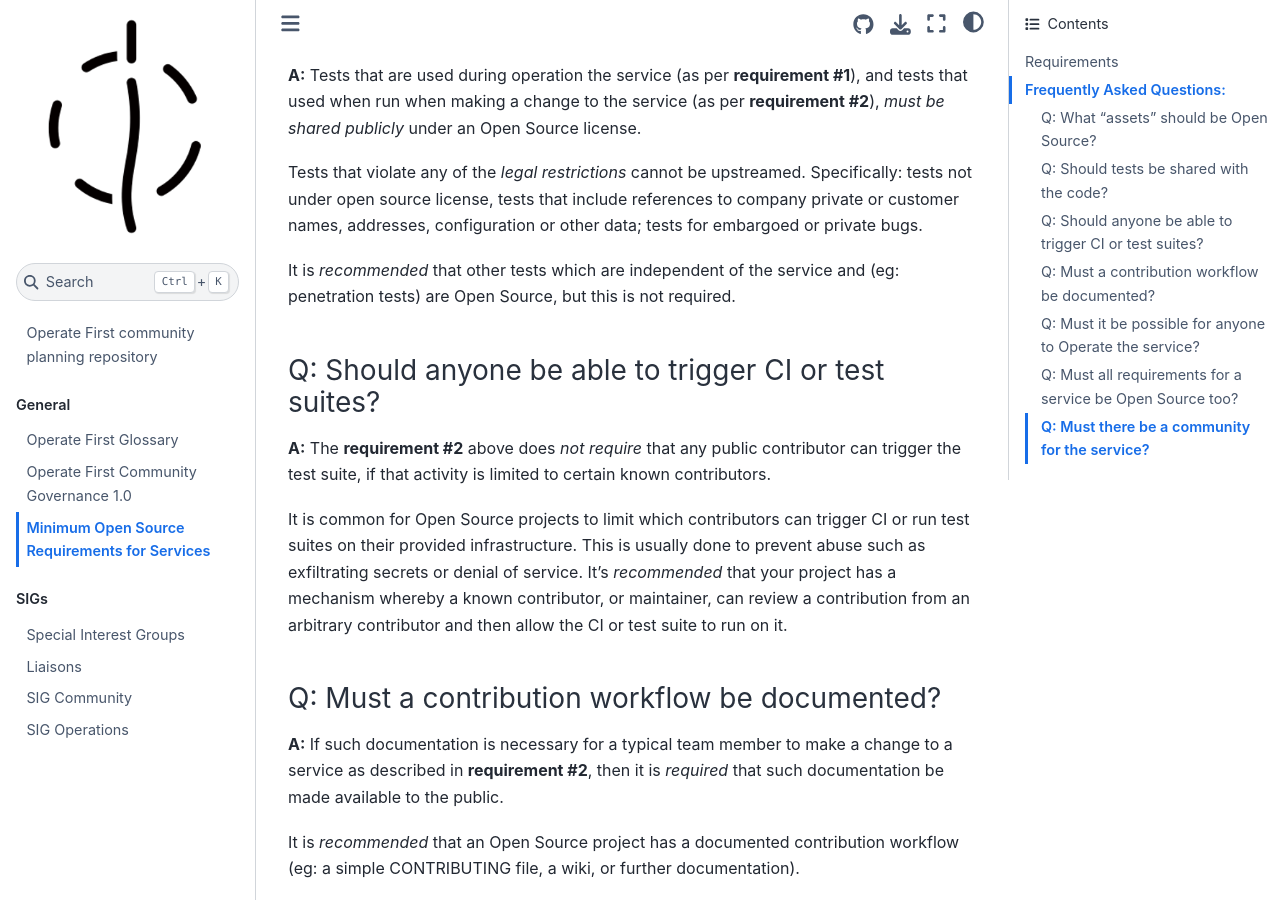
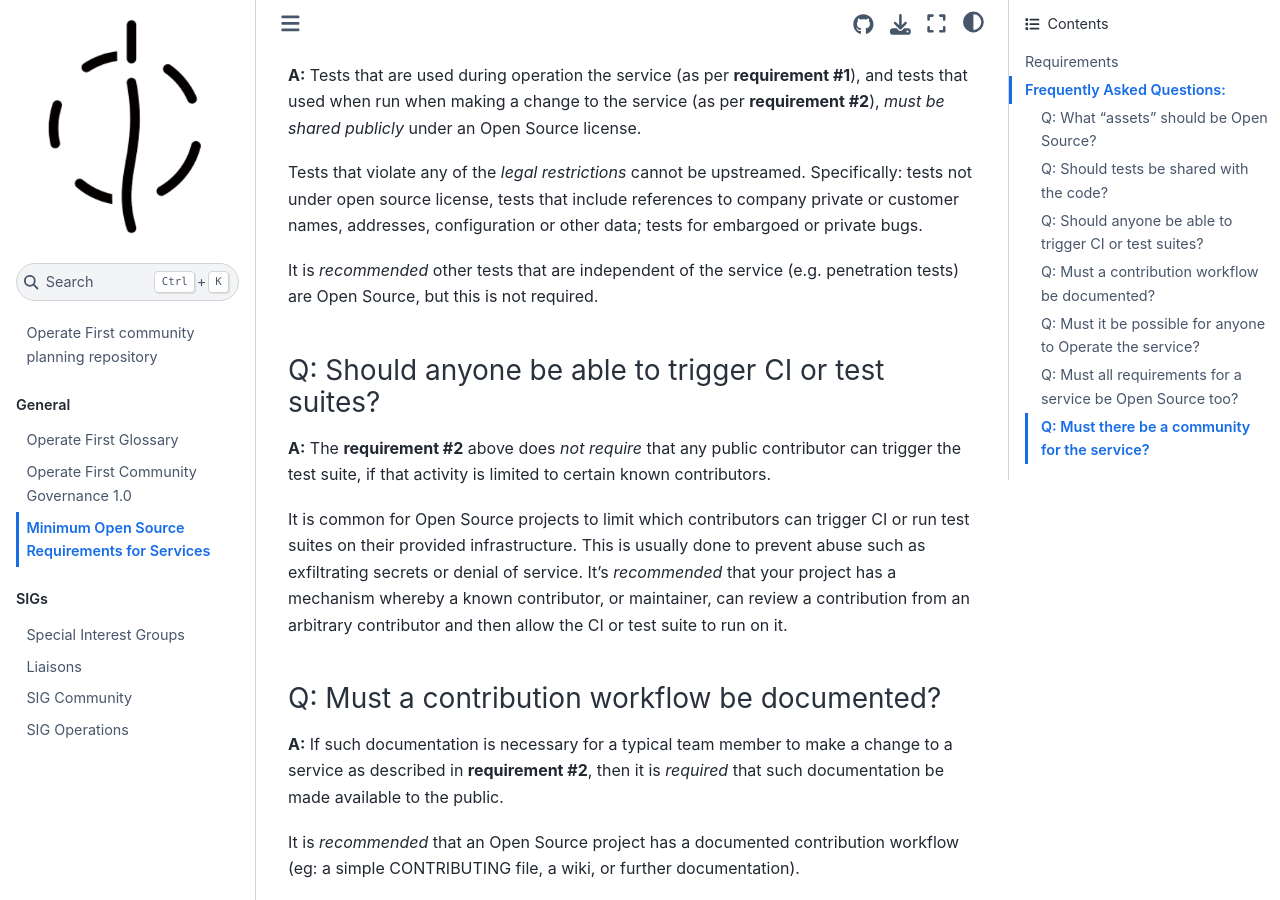
Before and after one commit to operate-first/community, a Jupyter Book: the page built from open-source-services.md, in a window 1280 px wide and 900 px high, scrolled down 1367 px. Built offline with Jupyter Book 1.0.4 settings and Sphinx 7.4.7 and the Sphinx Book theme 1.1.4, drawn with Linux system fonts in a browser that asks for light colours.

Commit message:
Apply suggestions from code review
Co-authored-by: Thor*sten Schwesig <89909507+schwesig@users.noreply.github.com>

```diff
--- a/open-source-services.md
+++ b/open-source-services.md
@@ -42,7 +42,7 @@ It is _recommended_ that you include sufficient configuration to operate the ser
 
 Tests that violate any of the _legal restrictions_ cannot be upstreamed. Specifically: tests not under open source license, tests that include references to company private or customer names, addresses, configuration or other data; tests for embargoed or private bugs.
 
-It is _recommended_ that other tests which are independent of the service and (eg: penetration tests) are Open Source, but this is not required.
+It is _recommended_ other tests that are independent of the service (e.g. penetration tests) are Open Source, but this is not required.
 
 ### Q: Should anyone be able to trigger CI or test suites?
 
```
